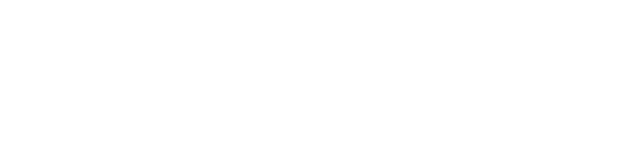
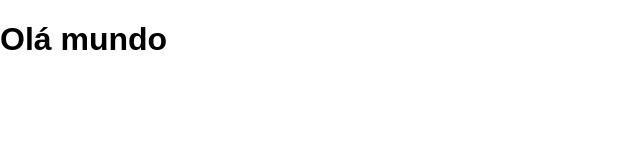
Before and after one commit to jorge-pazz/CineTag, a React app: page / in a window 1280 px wide. Shown: the whole page, without its empty margins (0-640 px from the left). Built offline with nearby package versions, Linux system fonts and the light colour scheme.

Commit message:
Preparando projeto

```diff
--- a/public/index.html
+++ b/public/index.html
@@ -10,6 +10,9 @@
       content="Web site created using create-react-app"
     />
       <title>React App</title>
+      <link rel="preconnect" href="https://fonts.googleapis.com">
+      <link rel="preconnect" href="https://fonts.gstatic.com" crossorigin>
+      <link href="https://fonts.googleapis.com/css2?family=Montserrat:wght@400;500;700&display=swap" rel="stylesheet">
   </head>
   <body>
     <noscript>You need to enable JavaScript to run this app.</noscript>
--- a/src/index.css
+++ b/src/index.css
@@ -1,8 +1,18 @@
+:root{
+
+  --fonte: 'Montsserrat', sans-serif;
+  --branco: #FFF;
+  --preto: #000;
+  --cinza: #E2E2E2;
+
+
+}
+
+
 body {
   margin: 0;
-  font-family: -apple-system, BlinkMacSystemFont, 'Segoe UI', 'Roboto', 'Oxygen',
-    'Ubuntu', 'Cantarell', 'Fira Sans', 'Droid Sans', 'Helvetica Neue',
-    sans-serif;
+  background-color: var(--branco);
+  font-family: var(--fonte);
   -webkit-font-smoothing: antialiased;
   -moz-osx-font-smoothing: grayscale;
 }
--- a/src/index.js
+++ b/src/index.js
@@ -5,5 +5,6 @@ import './index.css';
 const root = ReactDOM.createRoot(document.getElementById('root'));
 root.render(
   <React.StrictMode>
+    <h1>Olá mundo</h1>
   </React.StrictMode>
 );
```
Also changed, not shown: jsconfig.json (added, +8 -0 lines), src/json/db.json (added, +26 -0 lines), public/imagens/banner-favoritos.png (renamed from imagens/banner-favoritos.png), public/imagens/banner-home.png (renamed from imagens/banner-home.png), public/imagens/banner-player.png (renamed from imagens/banner-player.png), public/imagens/favorite.png (renamed from imagens/favorite.png), public/imagens/favorite_outline.png (renamed from imagens/favorite_outline.png), public/imagens/logo.png (renamed from imagens/logo.png).
